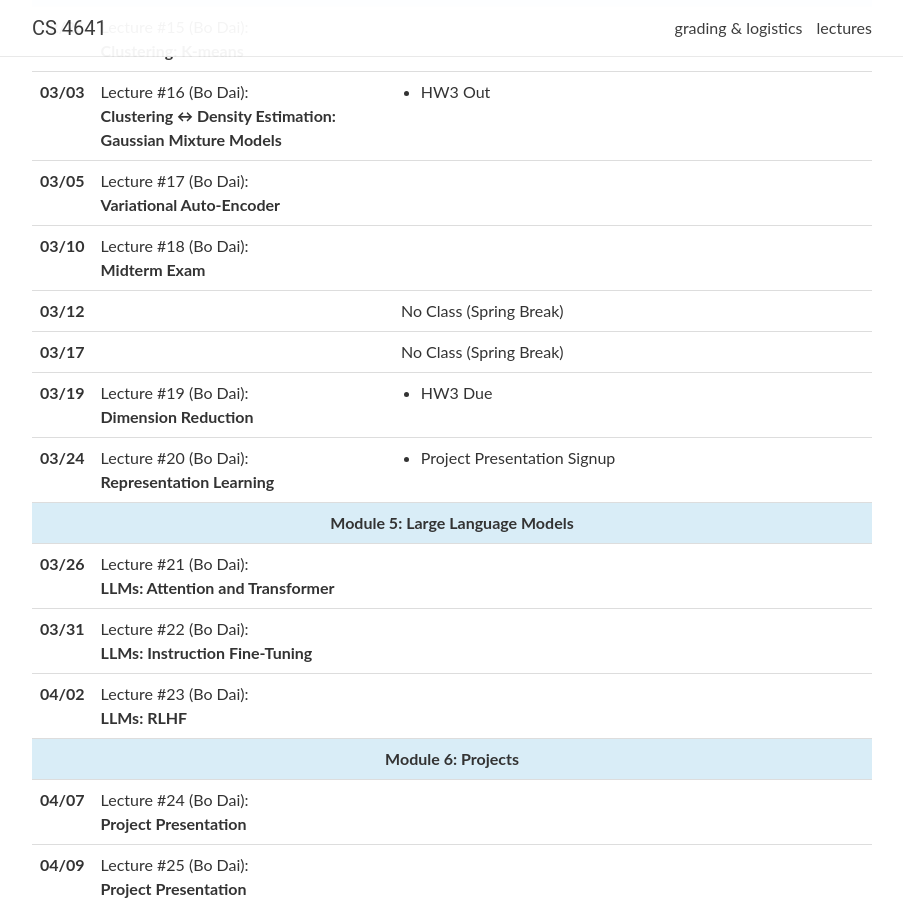
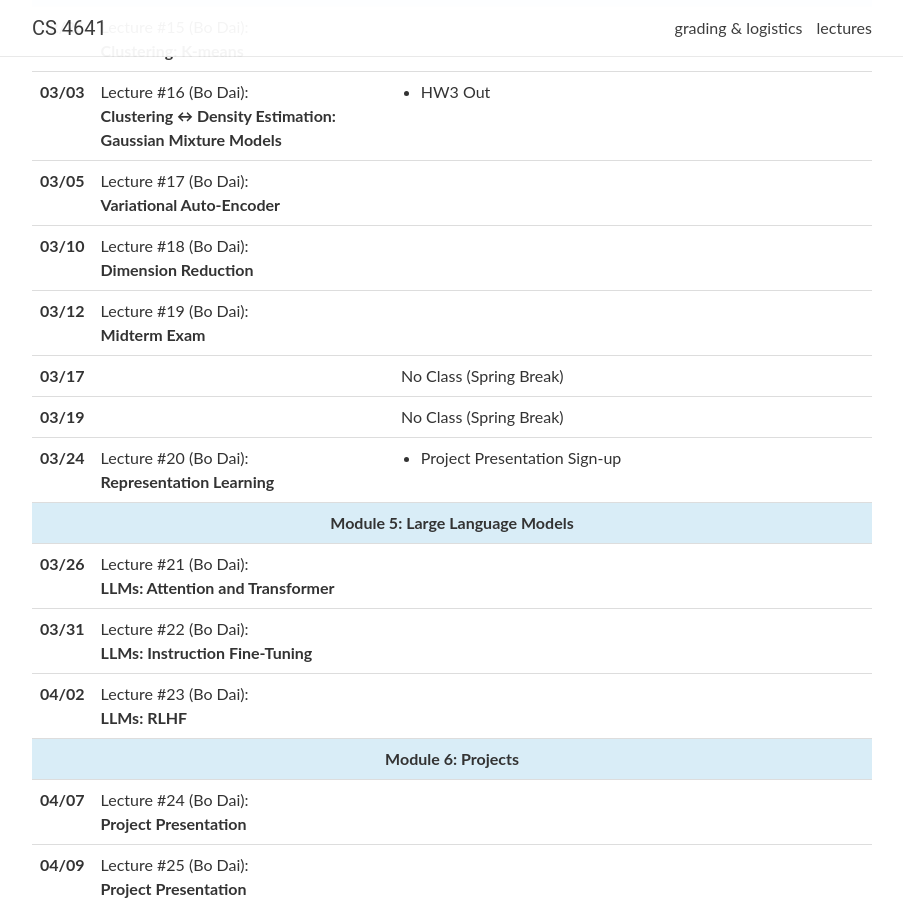
Before and after one commit to Bo-Dai/CS4641-spring2025, a Jekyll site: the page built from _pages/lectures.md, in a window 1280 px wide and 900 px high, scrolled down 1737 px. Shown: the whole window, without its empty margins (188-1091 px from the left). Built offline with Jekyll 4.4.1, drawn with Linux system fonts in a browser that asks for light colours.

Commit message:
schedule

```diff
--- a/_data/lectures.yml
+++ b/_data/lectures.yml
@@ -177,7 +177,7 @@
 - date: 03/10
   lecturer:  Bo Dai
   title: >
-    <strong>Midterm Exam</strong>
+    <strong>Dimension Reduction</strong>
   slides:
   # video:
   readings:
@@ -185,7 +185,7 @@
 - date: 03/12
   lecturer:  Bo Dai
   title: >
-    No Class (Spring Break)
+    <strong>Midterm Exam</strong>
   slides:
   # video:
   readings:
@@ -201,11 +201,12 @@
 - date: 03/19
   lecturer:  Bo Dai
   title: >
-    <strong>Dimension Reduction</strong>
+    No Class (Spring Break)
   slides:
   # video:
   readings:
     - HW3 Due
+
 
 - date: 03/24
   lecturer:  Bo Dai
@@ -214,7 +215,7 @@
   slides:
   # video:
   readings:
-    - Project Presentation Signup
+    - Project Presentation Sign-up
 
 - title: "Module 5: Large Language Models"
 
```
